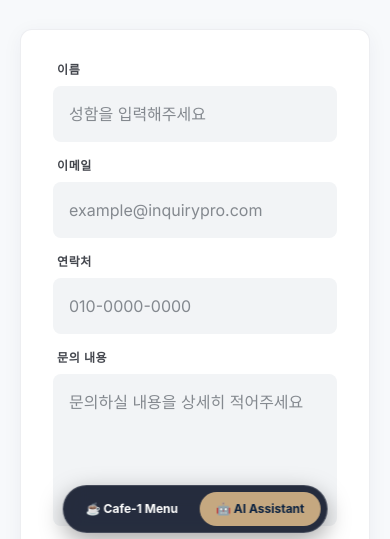
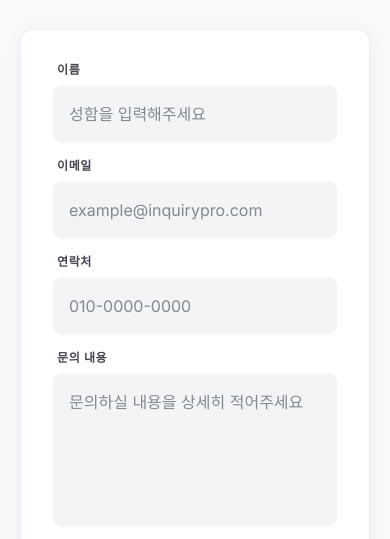
Before and after one commit to suhyunkim-maker/cafe-1, a plain HTML site: page assistant.html in a window 390 px wide. Shown: the part 291-830 px from the top of the page. Drawn offline with nearby package versions, Linux system fonts and the light colour scheme.

Commit message:
Remove floating mobile menu bar

```diff
--- a/assistant.html
+++ b/assistant.html
@@ -223,34 +223,4 @@
     </script>
 
 
-<!-- Floating Mobile Navigation Menu Bar Injection -->
-<div id="cafe-mobile-nav" style="position: fixed; bottom: 20px; left: 50%; transform: translateX(-50%); z-index: 999999; display: flex; align-items: center; gap: 6px; padding: 6px; background: rgba(15, 23, 42, 0.9); backdrop-filter: blur(12px); -webkit-backdrop-filter: blur(12px); border: 1px solid rgba(255, 255, 255, 0.15); border-radius: 99px; box-shadow: 0 8px 24px rgba(0, 0, 0, 0.35); font-family: -apple-system, BlinkMacSystemFont, 'Segoe UI', Roboto, sans-serif; font-size: 12px; font-weight: bold; width: max-content;">
-  <a href="index.html" class="nav-item-btn" style="padding: 8px 16px; color: #fff; text-decoration: none; border-radius: 99px; transition: all 0.2s; display: flex; align-items: center; gap: 4px;">
-    ☕ Cafe-1 Menu
-  </a>
-  <a href="assistant.html" class="nav-item-btn" style="padding: 8px 16px; color: #fff; text-decoration: none; border-radius: 99px; transition: all 0.2s; display: flex; align-items: center; gap: 4px;">
-    🤖 AI Assistant
-  </a>
-</div>
-
-<style>
-  #cafe-mobile-nav a:hover {
-    background: rgba(255, 255, 255, 0.15) !important;
-  }
-</style>
-
-<script>
-  document.addEventListener("DOMContentLoaded", () => {
-    const path = window.location.pathname;
-    const page = path.split("/").pop() || "index.html";
-    const items = document.querySelectorAll("#cafe-mobile-nav a");
-    items.forEach(item => {
-      const href = item.getAttribute("href");
-      if (href === page || (page === "" && href === "index.html") || (page.indexOf(href) !== -1)) {
-        item.style.background = "#C5A880";
-        item.style.color = "#0B2240";
-      }
-    });
-  });
-</script>
 </body></html>
```
Also changed, not shown: index.html (+0 -30 lines), 1 other file.
